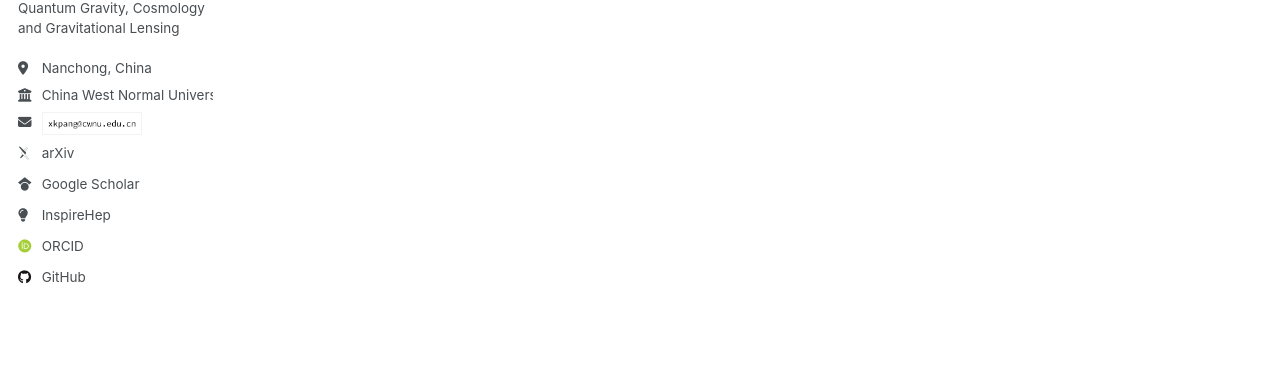
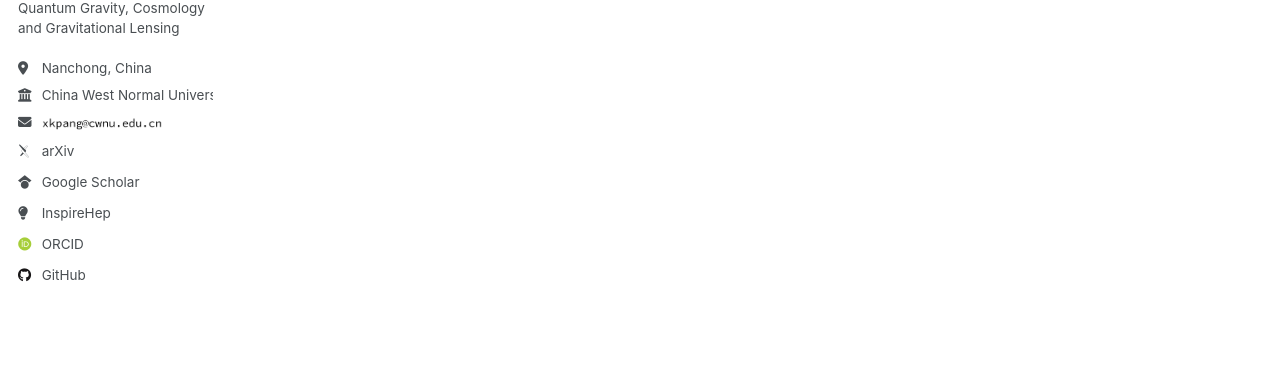
Before and after one commit to NineBeans2/NineBeans2.github.io, a Jekyll site: the page built from _pages/about.md, in a window 1280 px wide. Shown: the part 318-691 px from the top of the page. Built offline with Jekyll 4.4.1, drawn with Linux system fonts in a browser that asks for light colours; some web fonts are replaced; a script that is not in the unit is left out.

Commit message:
urls-wrapper img width updated

```diff
--- a/_sass/layout/_sidebar.scss
+++ b/_sass/layout/_sidebar.scss
@@ -173,13 +173,11 @@
   }
 
  img {
-    max-width: 100px;
+    max-width: 120px;
     border-radius: 0%;
-
-    @include breakpoint($large) {
-      padding: 5px;
-      border: 1px solid var(--global-border-color);
-    }
+    // @include breakpoint($large) {
+    //   display: block;
+    // }
   }
 
   @include breakpoint($large) {
```
